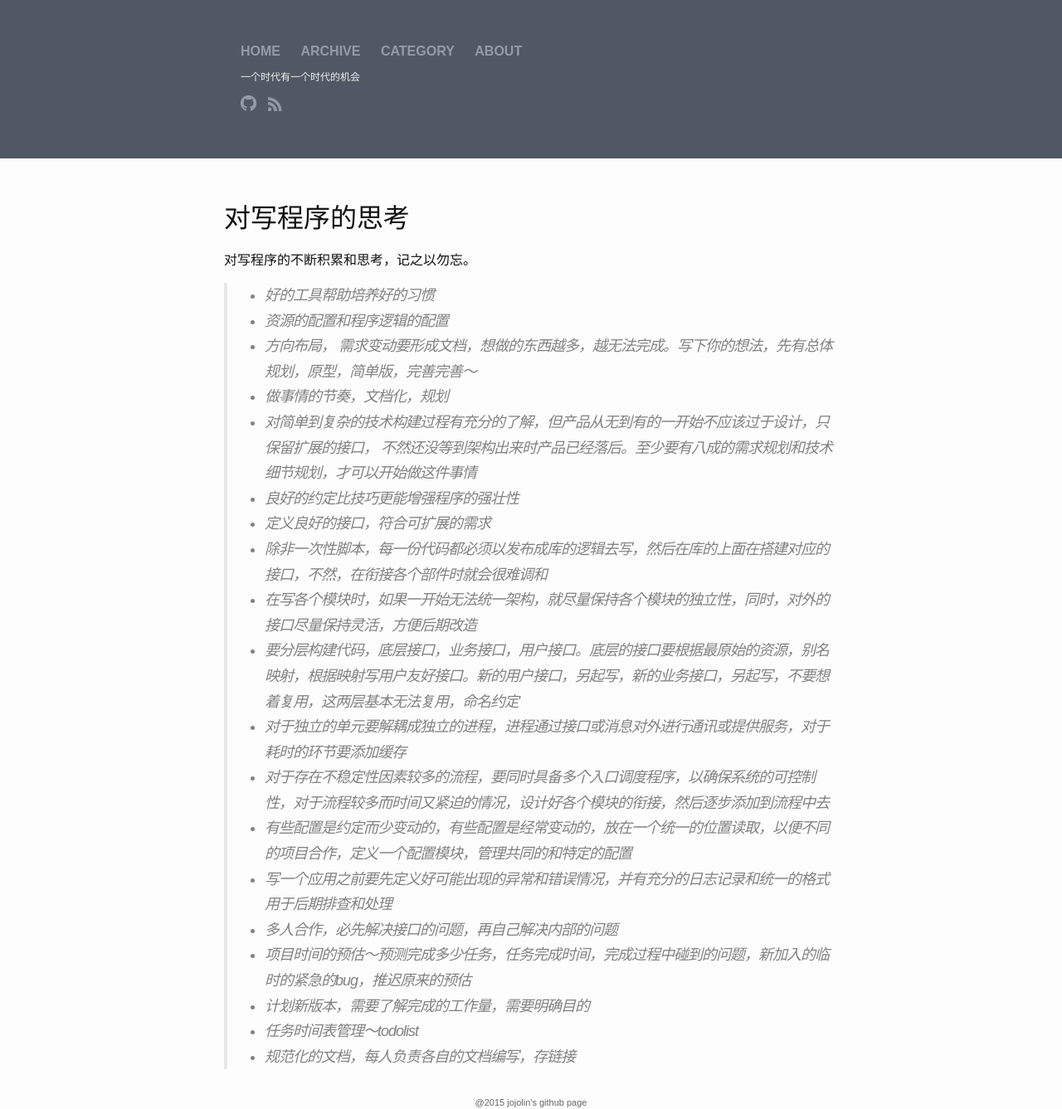
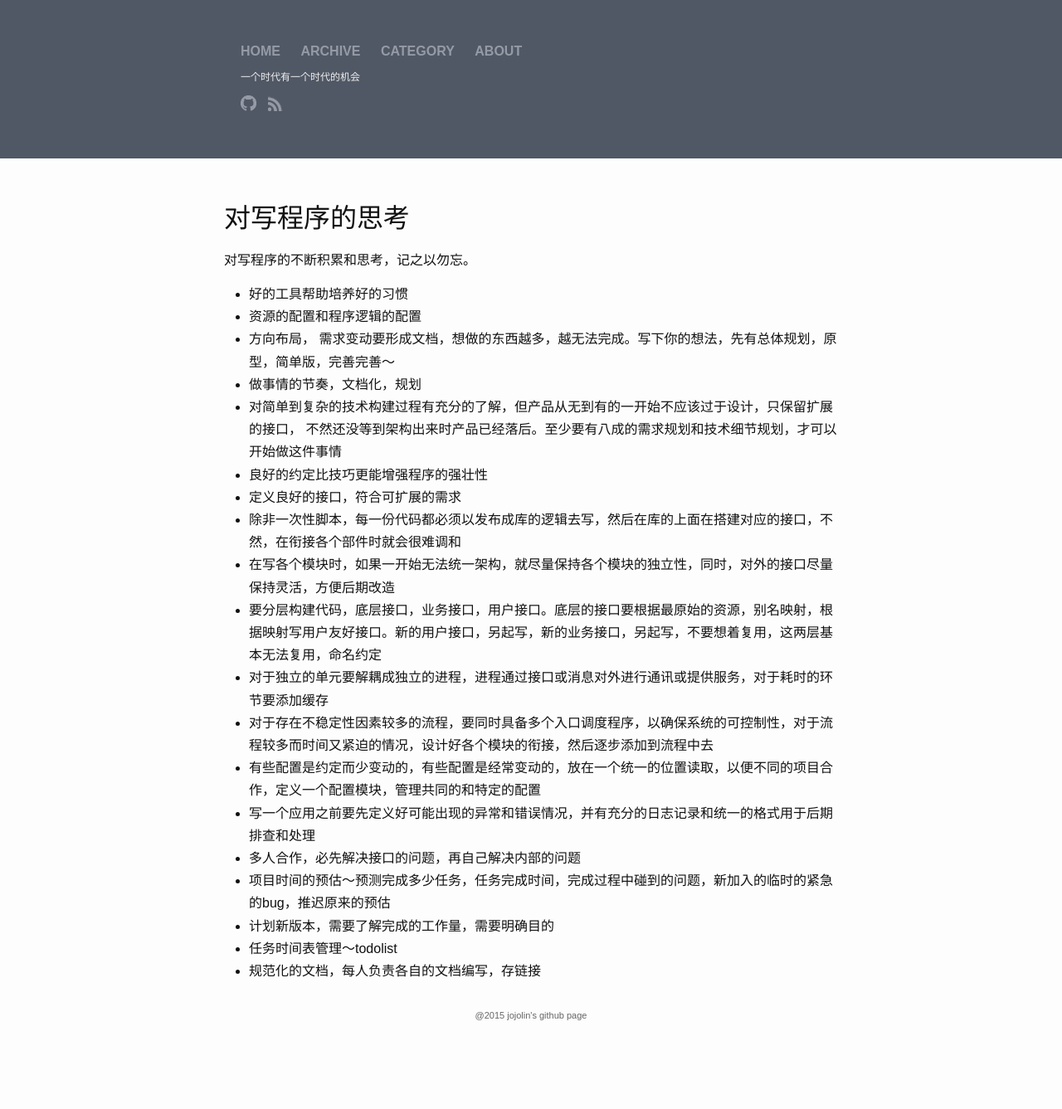
Before and after one commit to jojolin/jojolin.github.io, a Jekyll site: the page built from _posts/2016-10-11-note-thoughts-of-program.markdown, in a window 1280 px wide. Shown: the whole page at 83% size. Built offline with Jekyll 4.4.1, drawn with Linux system fonts in a browser that asks for light colours; after the commit the page ends 1232 px from its top, so only the background shows below that.

Commit message:
tickout >

```diff
--- a/_posts/2016-10-11-note-thoughts-of-program.markdown
+++ b/_posts/2016-10-11-note-thoughts-of-program.markdown
@@ -6,22 +6,22 @@
 ---
 对写程序的不断积累和思考，记之以勿忘。
 
-> - 好的工具帮助培养好的习惯
-> - 资源的配置和程序逻辑的配置
-> - 方向布局， 需求变动要形成文档，想做的东西越多，越无法完成。写下你的想法，先有总体规划，原型，简单版，完善完善～
-> - 做事情的节奏，文档化，规划
-> - 对简单到复杂的技术构建过程有充分的了解，但产品从无到有的一开始不应该过于设计，只保留扩展的接口， 不然还没等到架构出来时产品已经落后。至少要有八成的需求规划和技术细节规划，才可以开始做这件事情
-> - 良好的约定比技巧更能增强程序的强壮性
-> - 定义良好的接口，符合可扩展的需求
-> - 除非一次性脚本，每一份代码都必须以发布成库的逻辑去写，然后在库的上面在搭建对应的接口，不然，在衔接各个部件时就会很难调和
-> - 在写各个模块时，如果一开始无法统一架构，就尽量保持各个模块的独立性，同时，对外的接口尽量保持灵活，方便后期改造
-> - 要分层构建代码，底层接口，业务接口，用户接口。底层的接口要根据最原始的资源，别名映射，根据映射写用户友好接口。新的用户接口，另起写，新的业务接口，另起写，不要想着复用，这两层基本无法复用，命名约定
-> - 对于独立的单元要解耦成独立的进程，进程通过接口或消息对外进行通讯或提供服务，对于耗时的环节要添加缓存
-> - 对于存在不稳定性因素较多的流程，要同时具备多个入口调度程序，以确保系统的可控制性，对于流程较多而时间又紧迫的情况，设计好各个模块的衔接，然后逐步添加到流程中去
-> - 有些配置是约定而少变动的，有些配置是经常变动的，放在一个统一的位置读取，以便不同的项目合作，定义一个配置模块，管理共同的和特定的配置
-> - 写一个应用之前要先定义好可能出现的异常和错误情况，并有充分的日志记录和统一的格式用于后期排查和处理
-> - 多人合作，必先解决接口的问题，再自己解决内部的问题
-> - 项目时间的预估～预测完成多少任务，任务完成时间，完成过程中碰到的问题，新加入的临时的紧急的bug，推迟原来的预估
-> - 计划新版本，需要了解完成的工作量，需要明确目的
-> - 任务时间表管理～todolist
-> - 规范化的文档，每人负责各自的文档编写，存链接
+- 好的工具帮助培养好的习惯
+- 资源的配置和程序逻辑的配置
+- 方向布局， 需求变动要形成文档，想做的东西越多，越无法完成。写下你的想法，先有总体规划，原型，简单版，完善完善～
+- 做事情的节奏，文档化，规划
+- 对简单到复杂的技术构建过程有充分的了解，但产品从无到有的一开始不应该过于设计，只保留扩展的接口， 不然还没等到架构出来时产品已经落后。至少要有八成的需求规划和技术细节规划，才可以开始做这件事情
+- 良好的约定比技巧更能增强程序的强壮性
+- 定义良好的接口，符合可扩展的需求
+- 除非一次性脚本，每一份代码都必须以发布成库的逻辑去写，然后在库的上面在搭建对应的接口，不然，在衔接各个部件时就会很难调和
+- 在写各个模块时，如果一开始无法统一架构，就尽量保持各个模块的独立性，同时，对外的接口尽量保持灵活，方便后期改造
+- 要分层构建代码，底层接口，业务接口，用户接口。底层的接口要根据最原始的资源，别名映射，根据映射写用户友好接口。新的用户接口，另起写，新的业务接口，另起写，不要想着复用，这两层基本无法复用，命名约定
+- 对于独立的单元要解耦成独立的进程，进程通过接口或消息对外进行通讯或提供服务，对于耗时的环节要添加缓存
+- 对于存在不稳定性因素较多的流程，要同时具备多个入口调度程序，以确保系统的可控制性，对于流程较多而时间又紧迫的情况，设计好各个模块的衔接，然后逐步添加到流程中去
+- 有些配置是约定而少变动的，有些配置是经常变动的，放在一个统一的位置读取，以便不同的项目合作，定义一个配置模块，管理共同的和特定的配置
+- 写一个应用之前要先定义好可能出现的异常和错误情况，并有充分的日志记录和统一的格式用于后期排查和处理
+- 多人合作，必先解决接口的问题，再自己解决内部的问题
+- 项目时间的预估～预测完成多少任务，任务完成时间，完成过程中碰到的问题，新加入的临时的紧急的bug，推迟原来的预估
+- 计划新版本，需要了解完成的工作量，需要明确目的
+- 任务时间表管理～todolist
+- 规范化的文档，每人负责各自的文档编写，存链接
```
Also changed, not shown: 1 other file.
